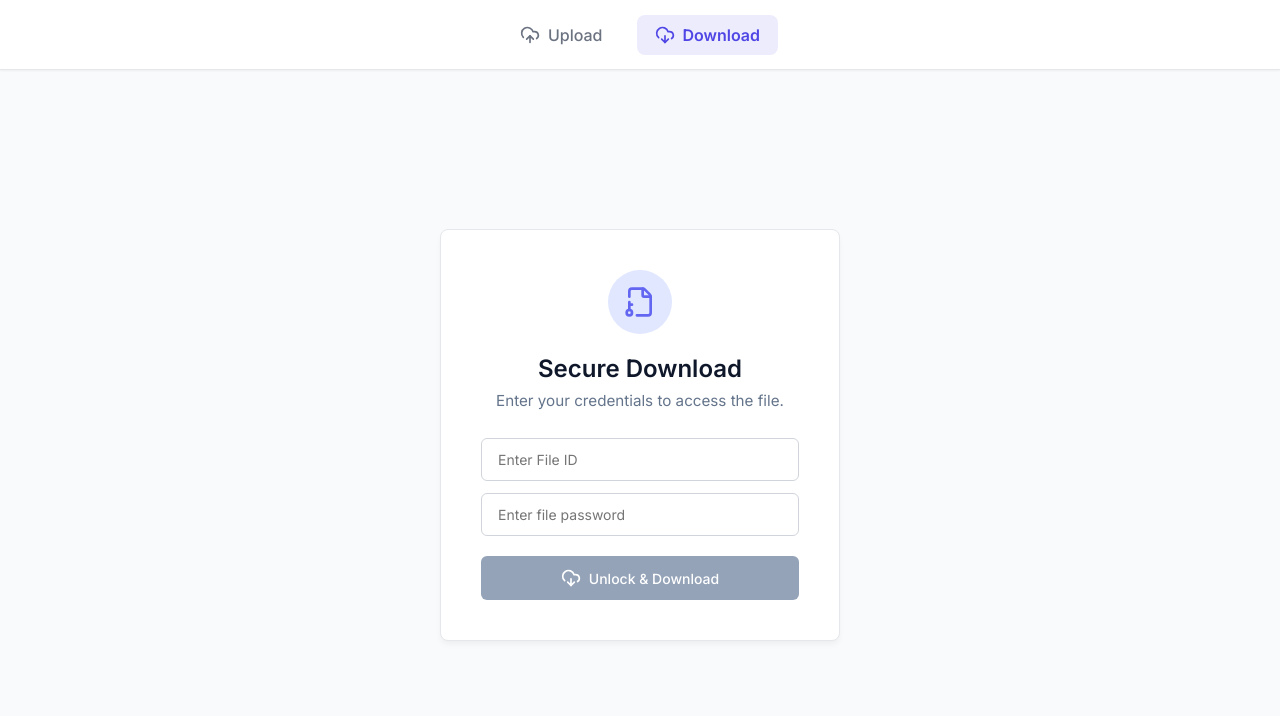
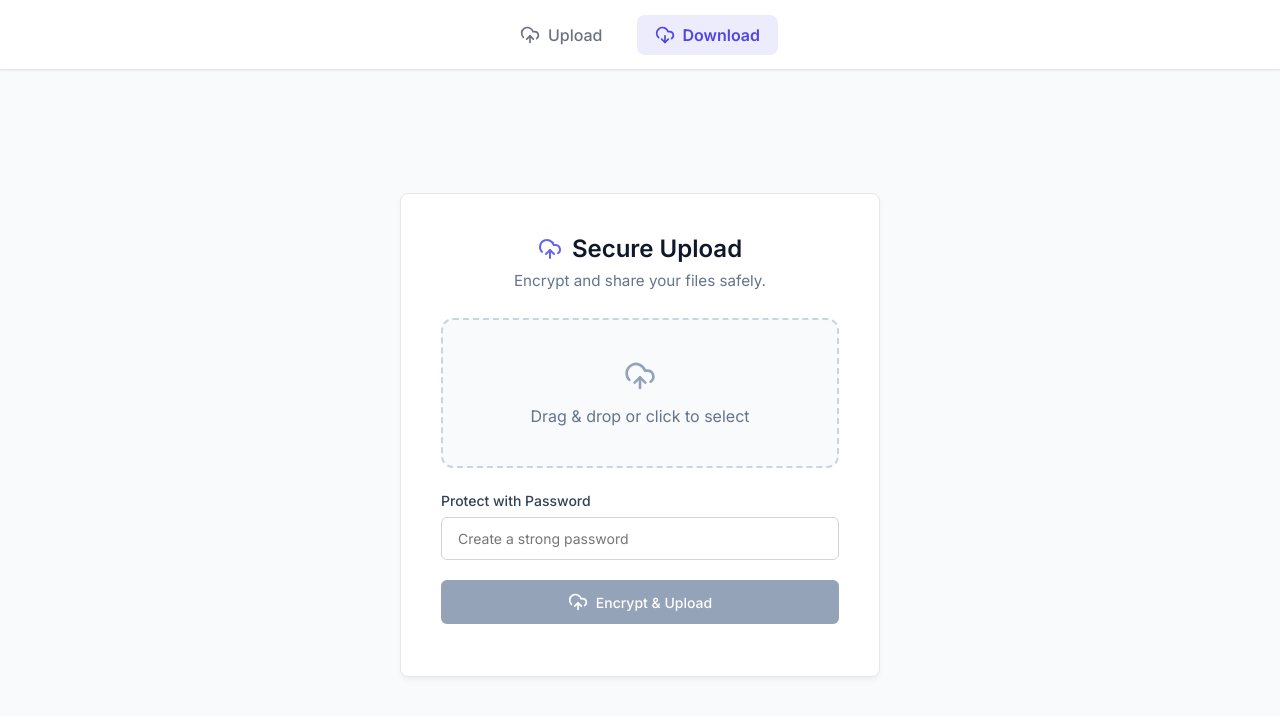
Before and after one commit to aks-110/FIleDownloader, a React (Vite) app in the folder client/: page /download in a window 1280 px wide. Shown: the top 716 px of the page. Built offline with nearby package versions, Linux system fonts and the light colour scheme.

Commit message:
updated upload component with 5 min refresh logic

```diff
--- a/client/src/components/Download.jsx
+++ b/client/src/components/Download.jsx
@@ -1,113 +1,257 @@
-import { useState } from "react";
+import { useState, useEffect } from "react";
 import axios from "axios";
-import { DownloadCloud, FileKey, Loader2 } from "lucide-react";
+import { Copy, UploadCloud, File, CheckCircle, Loader2 } from "lucide-react";
 
-function Download() {
+function Upload() {
+  const [file, setFile] = useState(null);
+  const [password, setPassword] = useState("");
   const [fileId, setFileId] = useState("");
-  const [password, setPassword] = useState("");
+  const [qrCode, setQrCode] = useState("");
+  const [downloadLink, setDownloadLink] = useState("");
   const [status, setStatus] = useState("");
   const [loading, setLoading] = useState(false);
+  const [ready, setReady] = useState(false);
+  const [copied, setCopied] = useState(false);
 
-  const handleDownload = async () => {
-    // Basic validation for both fields
-    if (!fileId || !password) {
-      setStatus("Please enter both File ID and password.");
-      return;
+  // Restore upload data after refresh (valid for 5 minutes)
+  useEffect(() => {
+    const saved = localStorage.getItem("uploadData");
+
+    if (saved) {
+      const data = JSON.parse(saved);
+      const now = Date.now();
+      const fiveMinutes = 5 * 60 * 1000;
+
+      if (now - data.timestamp < fiveMinutes) {
+        setFileId(data.fileId);
+        setQrCode(data.qrCode);
+        setDownloadLink(data.downloadLink);
+        setReady(true);
+      } else {
+        localStorage.removeItem("uploadData");
+      }
+    }
+  }, []);
+
+  const handleUpload = async () => {
+    if (!file || !password) return;
+
+    setLoading(true);
+    setStatus("Processing...");
+
+    try {
+      // Calculate file size in MB
+      const fileSizeMB = file.size / (1024 * 1024);
+
+      // Decide expiry
+      let expiry;
+      if (fileSizeMB < 10) {
+        expiry = 3600; // 1 hour
+      } else {
+        expiry = 86400; // 1 day
       }
 
-    setLoading(true);
-    setStatus("Verifying...");
-
-    try {
-      // Updated: ID is removed from the URL and moved into the data body
-      const res = await axios.post(`http://localhost:3000/download`, {
-        id: fileId,
+      // Request backend
+      const res = await axios.post("http://localhost:3000/geturl", {
+        fileName: file.name,
+        fileType: file.type,
         password: password,
+        expiry: expiry,
       });
 
-      // Assuming the server returns a temporary download link
-      window.location.href = res.data.downloadUrl;
-      setStatus("Download starting...");
+      const { uploadUrl, id, qrDataUrl } = res.data;
+
+      const link = `http://localhost:3000/download/${id}`;
+
+      setFileId(id);
+      setQrCode(qrDataUrl);
+      setDownloadLink(link);
+
+      setStatus("Uploading...");
+
+      // Upload file to storage
+      await fetch(uploadUrl, {
+        method: "PUT",
+        body: file,
+      });
+
+      setReady(true);
+      setStatus("");
+
+      // Save upload result for 5 minutes
+      localStorage.setItem(
+        "uploadData",
+        JSON.stringify({
+          fileId: id,
+          qrCode: qrDataUrl,
+          downloadLink: link,
+          timestamp: Date.now(),
+        }),
+      );
     } catch (err) {
       console.error(err);
-      setStatus("Incorrect ID, password, or file missing.");
+      setStatus("Upload failed. Try again.");
     } finally {
       setLoading(false);
     }
   };
 
+  const copyLink = () => {
+    navigator.clipboard.writeText(downloadLink);
+    setCopied(true);
+    setTimeout(() => setCopied(false), 2000);
+  };
+
+  const uploadAnotherFile = () => {
+    localStorage.removeItem("uploadData");
+
+    setReady(false);
+    setFile(null);
+    setPassword("");
+    setFileId("");
+    setQrCode("");
+    setDownloadLink("");
+    setStatus("");
+  };
+
   return (
-    <div className="card" style={{ textAlign: "center", maxWidth: "400px", margin: "40px auto" }}>
-      <div
-        style={{
-          background: "#e0e7ff",
-          width: "64px",
-          height: "64px",
-          borderRadius: "50%",
-          display: "flex",
-          alignItems: "center",
-          justifyContent: "center",
-          margin: "0 auto 20px",
-        }}
-      >
-        <FileKey size={32} color="#6366f1" />
+    <div className="card">
+      {!ready ? (
+        <>
+          <h2 className="card-title">
+            <UploadCloud color="#6366f1" /> Secure Upload
+          </h2>
+
+          <p className="card-subtitle">Encrypt and share your files safely.</p>
+
+          <div className="file-drop-area">
+            <input
+              type="file"
+              className="hidden-file-input"
+              onChange={(e) => setFile(e.target.files[0])}
+            />
+
+            {file ? (
+              <>
+                <File size={32} color="#6366f1" style={{ margin: "0 auto" }} />
+                <p style={{ fontWeight: "600", marginTop: "10px" }}>
+                  {file.name}
+                </p>
+
+                <p style={{ fontSize: "0.8rem", color: "#64748b" }}>
+                  {(file.size / 1024 / 1024).toFixed(2)} MB
+                </p>
+              </>
+            ) : (
+              <>
+                <UploadCloud
+                  size={32}
+                  color="#94a3b8"
+                  style={{ margin: "0 auto" }}
+                />
+
+                <p style={{ color: "#64748b", marginTop: "10px" }}>
+                  Drag & drop or click to select
+                </p>
+              </>
+            )}
           </div>
 
-      <h2 className="card-title">Secure Download</h2>
-      <p className="card-subtitle">Enter your credentials to access the file.</p>
+          <div className="input-group">
+            <label className="input-label">Protect with Password</label>
 
-      <div className="input-group" style={{ display: "flex", flexDirection: "column", gap: "12px" }}>
-        {/* File ID Input */}
-        <div className="input-wrapper">
-          <input
-            type="text"
-            className="text-input"
-            placeholder="Enter File ID"
-            value={fileId}
-            onChange={(e) => setFileId(e.target.value)}
-          />
-        </div>
-
-        {/* Password Input */}
             <div className="input-wrapper">
               <input
                 type="password"
                 className="text-input"
-            placeholder="Enter file password"
+                placeholder="Create a strong password"
                 value={password}
                 onChange={(e) => setPassword(e.target.value)}
-            onKeyDown={(e) => e.key === "Enter" && handleDownload()}
               />
             </div>
           </div>
 
           <button
             className="btn-primary"
-        onClick={handleDownload}
-        style={{ marginTop: "20px", width: "100%" }}
-        disabled={loading || !password || !fileId}
+            onClick={handleUpload}
+            disabled={loading || !file || !password}
           >
             {loading ? (
               <Loader2 className="animate-spin" size={20} />
             ) : (
-          <DownloadCloud size={20} />
+              <UploadCloud size={20} />
             )}
-        {loading ? "Verifying..." : "Unlock & Download"}
+
+            {loading ? "Encrypting..." : "Encrypt & Upload"}
           </button>
 
-      {status && (
           <p
             style={{
-            marginTop: "16px",
+              textAlign: "center",
+              marginTop: "12px",
+              color: "#64748b",
               fontSize: "0.9rem",
-            color: status.includes("Incorrect") ? "#ef4444" : "#64748b",
             }}
           >
             {status}
           </p>
+        </>
+      ) : (
+        <div style={{ textAlign: "center" }}>
+          <CheckCircle
+            size={48}
+            color="#10b981"
+            style={{ margin: "0 auto 16px" }}
+          />
+
+          <h2 className="card-title">Upload Complete</h2>
+
+          {fileId && (
+            <p style={{ marginBottom: "12px" }}>
+              File ID: <strong>{fileId}</strong>
+            </p>
+          )}
+
+          <div style={{ marginBottom: "12px" }}>
+            <div
+              style={{
+                background: "#f8fafc",
+                padding: "10px",
+                borderRadius: "8px",
+                border: "1px solid #cbd5e1",
+                wordBreak: "break-all",
+              }}
+            >
+              {downloadLink}
+            </div>
+
+            <button
+              className="btn-primary"
+              onClick={copyLink}
+              style={{ marginTop: "10px" }}
+            >
+              {copied ? <CheckCircle size={18} /> : <Copy size={18} />}
+              {copied ? "Copied" : "Copy Link"}
+            </button>
+          </div>
+
+          {qrCode && (
+            <div style={{ margin: "20px 0" }}>
+              <img
+                src={qrCode}
+                alt="QR Code"
+                style={{ width: "130px", border: "1px solid #cbd5e1" }}
+              />
+            </div>
+          )}
+
+          <button className="btn-primary" onClick={uploadAnotherFile}>
+            Upload Another File
+          </button>
+        </div>
       )}
     </div>
   );
 }
 
-export default Download;
+export default Upload;
--- a/client/src/components/Upload.jsx
+++ b/client/src/components/Upload.jsx
@@ -1,12 +1,6 @@
 import { useState } from "react";
 import axios from "axios";
-import {
-  Copy,
-  UploadCloud,
-  File,
-  CheckCircle,
-  Loader2,
-} from "lucide-react";
+import { Copy, UploadCloud, File, CheckCircle, Loader2 } from "lucide-react";
 
 function Upload() {
   const [file, setFile] = useState(null);
@@ -26,12 +20,26 @@ function Upload() {
     setStatus("Processing...");
 
     try {
-      // 1️⃣ Get presigned URL from backend
+      // Calculate file size in MB
+      const fileSizeMB = file.size / (1024 * 1024);
+
+      // Decide expiry
+      let expiry;
+      if (fileSizeMB < 10) {
+        expiry = 3600; // 1 hour
+      } else {
+        expiry = 86400; // 1 day
+      }
+
+      // Request presigned URL from backend
       const res = await axios.post("http://localhost:3000/geturl", {
         fileName: file.name,
         fileType: file.type,
         password: password,
+        expiry: expiry,
       });
+
+
 
       // 2️⃣ Correct destructuring of backend response
       const { uploadUrl, id, qrDataUrl } = res.data;
@@ -153,7 +161,13 @@ function Upload() {
 
           {/* Display File ID */}
           {fileId && (
-            <p style={{ fontSize: "0.9rem", color: "#374151", marginBottom: "12px" }}>
+            <p
+              style={{
+                fontSize: "0.9rem",
+                color: "#374151",
+                marginBottom: "12px",
+              }}
+            >
               File ID: <strong>{fileId}</strong>
             </p>
           )}
```
Lines whose indentation alone changed are shown as unchanged.
